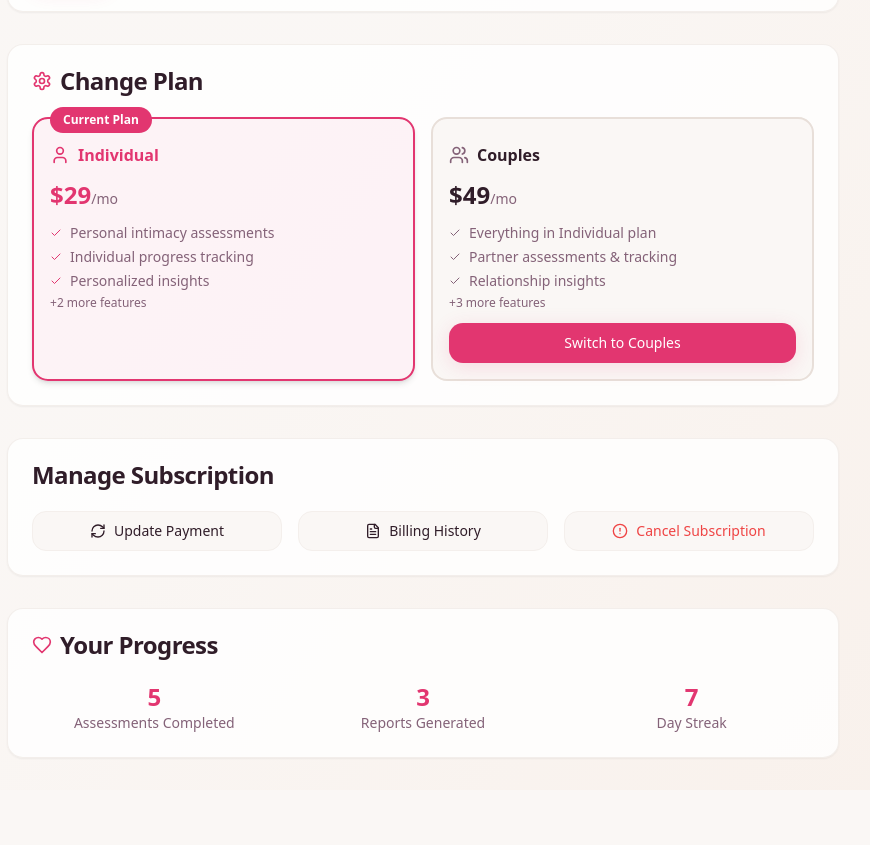
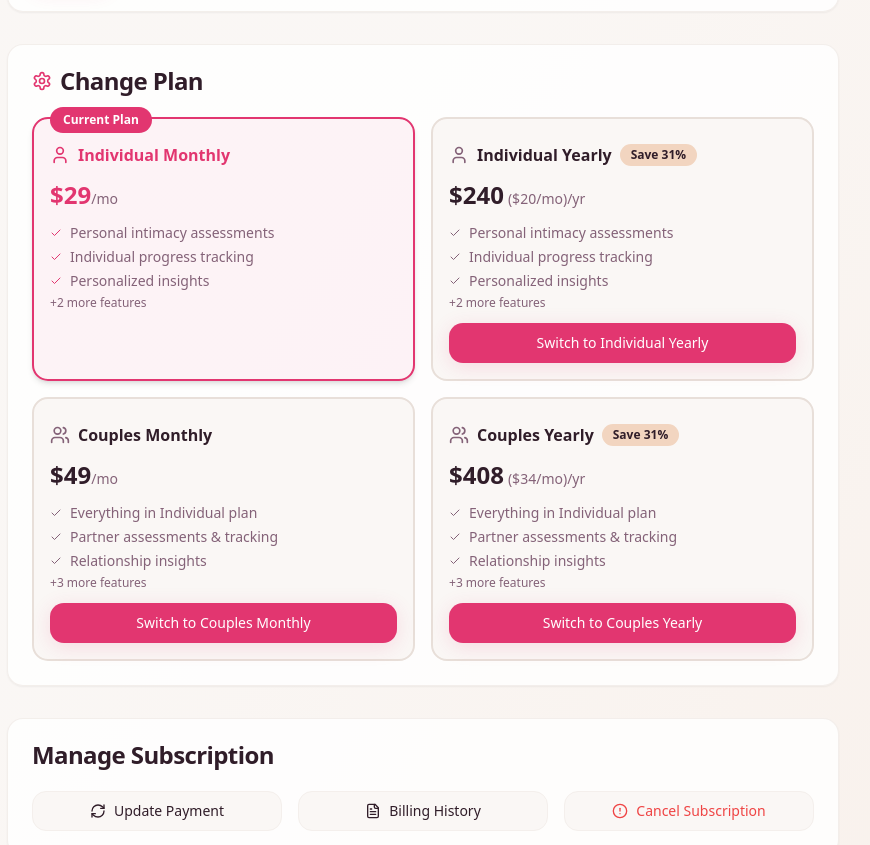
Before and after one commit to thepharmdhq/intima-journey-builder, a React (Vite) app: page /my-subscription in a window 1280 px wide. Shown: the part 897-1742 px from the top of the page, without its empty margins (217-1087 px from the left). Before the commit the page ends 1687 px from the top, so only its background shows below. Built offline with nearby package versions, Linux system fonts and the light colour scheme.

Commit message:
Fix:
Refactor My Subscription page to show correct plan highlighting and billing cycle selection

```diff
--- a/src/pages/MySubscription.tsx
+++ b/src/pages/MySubscription.tsx
@@ -1,3 +1,4 @@
+
 import React, { useState, useEffect } from 'react';
 import { Card, CardContent, CardHeader, CardTitle } from '@/components/ui/card';
 import { Button } from '@/components/ui/button';
@@ -92,9 +93,11 @@ const MySubscription = () => {
     return Math.round(plan.pricing.yearly / 12);
   };
 
-  const handlePlanChange = (newPlan: string) => {
+  // Updated plan change handler to handle both plan and billing changes
+  const handlePlanChange = (newPlan: string, newBilling: string) => {
     localStorage.setItem('selectedPlan', newPlan);
-    setSubscriptionData(prev => ({ ...prev, selectedPlan: newPlan }));
+    localStorage.setItem('selectedBilling', newBilling);
+    setSubscriptionData({ selectedPlan: newPlan, selectedBilling: newBilling });
   };
 
   const handleBillingChange = (newBilling: string) => {
@@ -110,6 +113,31 @@ const MySubscription = () => {
       month: 'long',
       day: 'numeric'
     });
+  };
+
+  // Create all plan combinations
+  const getAllPlanCombinations = () => {
+    const combinations = [];
+    Object.entries(plans).forEach(([planKey, plan]) => {
+      ['monthly', 'yearly'].forEach(billing => {
+        const price = plan.pricing[billing as keyof typeof plan.pricing];
+        const monthlyEquivalent = billing === 'yearly' ? getMonthlyEquivalent(planKey) : null;
+        const isCurrentPlan = planKey === subscriptionData.selectedPlan && billing === subscriptionData.selectedBilling;
+
+        combinations.push({
+          planKey,
+          billing,
+          plan,
+          price,
+          monthlyEquivalent,
+          isCurrentPlan,
+          displayName: `${plan.name} ${billing === 'monthly' ? 'Monthly' : 'Yearly'}`,
+          billingDisplay: billing === 'monthly' ? 'month' : 'year',
+          billingShort: billing === 'monthly' ? 'mo' : 'yr'
+        });
+      });
+    });
+    return combinations;
   };
 
   return (
@@ -270,7 +298,7 @@ const MySubscription = () => {
           </CardContent>
         </Card>
 
-        {/* Plan Comparison */}
+        {/* Plan Comparison - Updated to show all combinations */}
         <Card className="bg-white/80 border-border/50 shadow-sm">
           <CardHeader>
             <CardTitle className="flex items-center gap-2">
@@ -280,21 +308,16 @@ const MySubscription = () => {
           </CardHeader>
           <CardContent>
             <div className="grid grid-cols-1 md:grid-cols-2 gap-4">
-              {Object.entries(plans).map(([planKey, plan]) => {
-                const isCurrentPlan = planKey === subscriptionData.selectedPlan;
-                const planPrice = plan.pricing[subscriptionData.selectedBilling as keyof typeof plan.pricing];
-                const monthlyEquivalent = subscriptionData.selectedBilling === 'yearly' ? getMonthlyEquivalent(planKey) : null;
-
-                return (
+              {getAllPlanCombinations().map((combo) => (
                 <div
-                    key={planKey}
+                  key={`${combo.planKey}-${combo.billing}`}
                   className={`relative p-4 rounded-lg border-2 transition-all ${
-                      isCurrentPlan
+                    combo.isCurrentPlan
                       ? 'border-primary bg-primary/5 shadow-md'
                       : 'border-border bg-background hover:border-primary/30 hover:shadow-sm'
                   }`}
                 >
-                    {isCurrentPlan && (
+                  {combo.isCurrentPlan && (
                     <Badge className="absolute -top-3 left-4 bg-primary text-primary-foreground px-3 py-1 text-xs font-semibold">
                       Current Plan
                     </Badge>
@@ -302,51 +325,55 @@ const MySubscription = () => {
 
                   <div className="space-y-3 mt-2">
                     <div className="flex items-center gap-2">
-                        <plan.icon className={`w-5 h-5 ${isCurrentPlan ? 'text-primary' : 'text-muted-foreground'}`} />
-                        <h3 className={`font-semibold ${isCurrentPlan ? 'text-primary' : 'text-foreground'}`}>
-                          {plan.name}
+                      <combo.plan.icon className={`w-5 h-5 ${combo.isCurrentPlan ? 'text-primary' : 'text-muted-foreground'}`} />
+                      <h3 className={`font-semibold ${combo.isCurrentPlan ? 'text-primary' : 'text-foreground'}`}>
+                        {combo.displayName}
                       </h3>
+                      {combo.billing === 'yearly' && (
+                        <Badge variant="secondary" className="text-xs">
+                          Save 31%
+                        </Badge>
+                      )}
                     </div>
 
-                      <div className={`text-2xl font-bold ${isCurrentPlan ? 'text-primary' : 'text-foreground'}`}>
-                        ${planPrice}
-                        {monthlyEquivalent && (
+                    <div className={`text-2xl font-bold ${combo.isCurrentPlan ? 'text-primary' : 'text-foreground'}`}>
+                      ${combo.price}
+                      {combo.monthlyEquivalent && (
                         <span className="text-sm font-normal text-muted-foreground ml-1">
-                            (${monthlyEquivalent}/mo)
+                          (${combo.monthlyEquivalent}/mo)
                         </span>
                       )}
                       <span className="text-sm font-normal text-muted-foreground">
-                          /{subscriptionData.selectedBilling === 'monthly' ? 'mo' : 'yr'}
+                        /{combo.billingShort}
                       </span>
                     </div>
 
                     <div className="space-y-1">
-                        {plan.features.slice(0, 3).map((feature, index) => (
+                      {combo.plan.features.slice(0, 3).map((feature, index) => (
                         <div key={index} className="flex items-center gap-2 text-sm">
-                            <Check className={`w-3 h-3 ${isCurrentPlan ? 'text-primary' : 'text-muted-foreground'}`} />
+                          <Check className={`w-3 h-3 ${combo.isCurrentPlan ? 'text-primary' : 'text-muted-foreground'}`} />
                           <span className="text-muted-foreground">{feature}</span>
                         </div>
                       ))}
-                        {plan.features.length > 3 && (
+                      {combo.plan.features.length > 3 && (
                         <div className="text-xs text-muted-foreground">
-                            +{plan.features.length - 3} more features
+                          +{combo.plan.features.length - 3} more features
                         </div>
                       )}
                     </div>
 
-                      {!isCurrentPlan && (
+                    {!combo.isCurrentPlan && (
                       <Button
                         className="w-full mt-4"
-                          onClick={() => handlePlanChange(planKey)}
+                        onClick={() => handlePlanChange(combo.planKey, combo.billing)}
                         variant="default"
                       >
-                          Switch to {plan.name}
+                        Switch to {combo.displayName}
                       </Button>
                     )}
                   </div>
                 </div>
-                );
-              })}
+              ))}
             </div>
           </CardContent>
         </Card>
```
Lines whose indentation alone changed are shown as unchanged.
